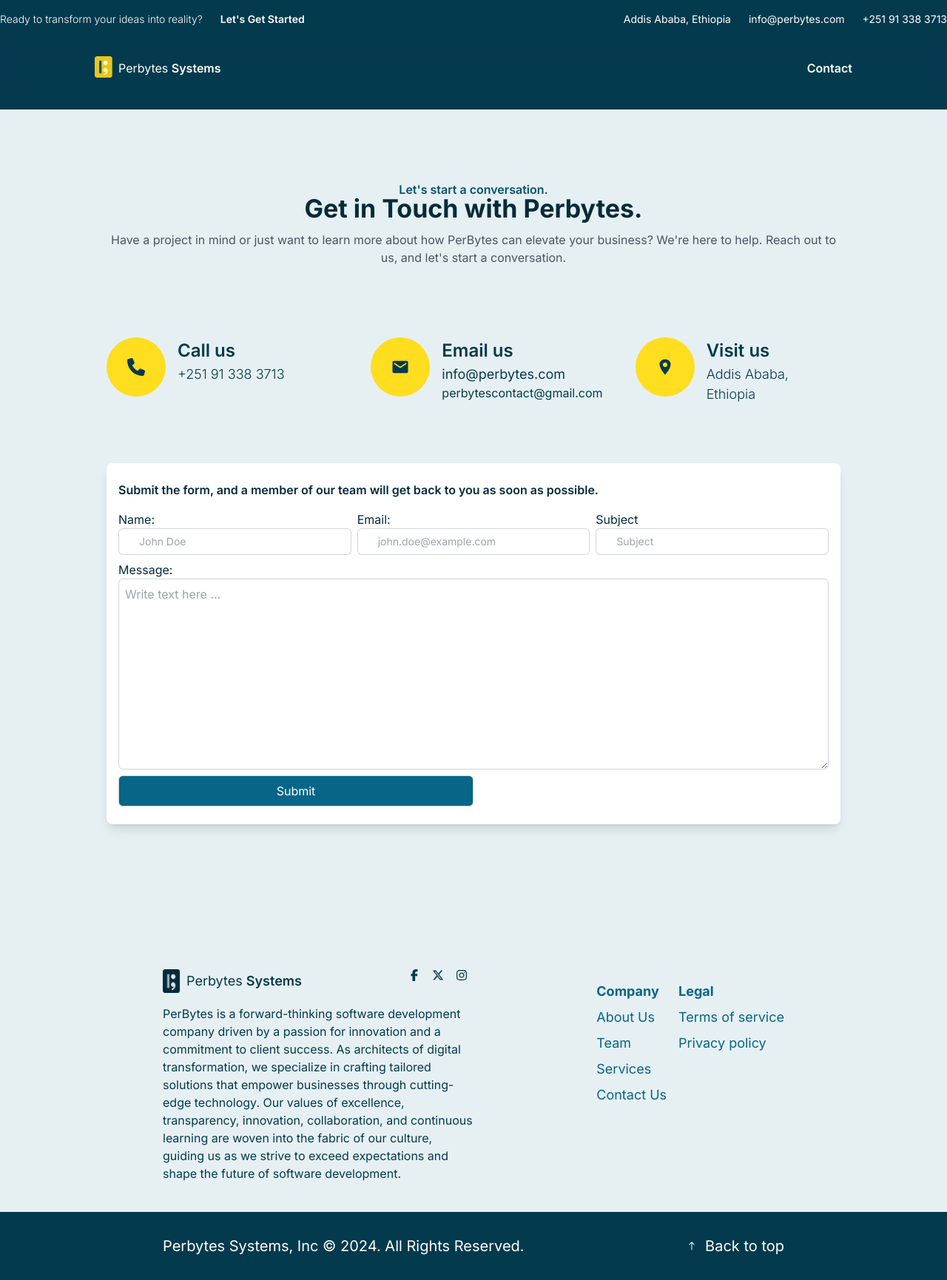
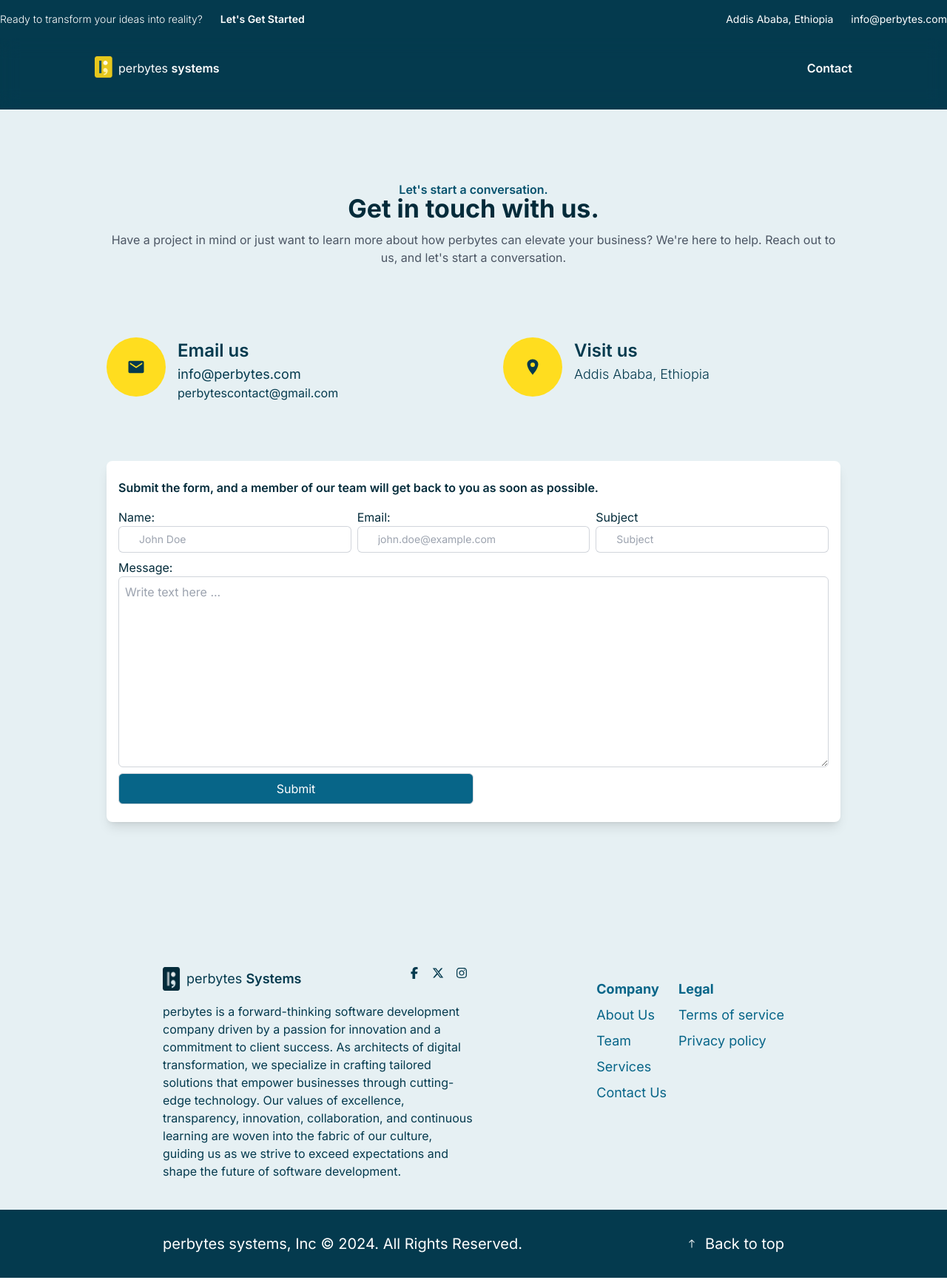
Before and after one commit to perbytes-codespace/perbytes-landing-page, a Next.js app in the folder perbytes/: page /contact in a window 1280 px wide. Shown: the whole page at 74% size. Built offline with nearby package versions, Linux system fonts and the light colour scheme.

Commit message:
minor changes

```diff
--- a/perbytes/app/about/page.tsx
+++ b/perbytes/app/about/page.tsx
@@ -8,7 +8,7 @@ export default function About() {
                     Our Story
                 </p>
                 <p className="px-72">
-                    In the dynamic landscape of technology, PerBytes was conceived in 2023 with a vision to be more than just a software development company. We set out to be architects of change, creators of digital experiences that transcend the ordinary. Our journey began with a handful of passionate individuals determined to redefine how businesses interact with technology.
+                    In the dynamic landscape of technology, perbytes was conceived in 2023 with a vision to be more than just a software development company. We set out to be architects of change, creators of digital experiences that transcend the ordinary. Our journey began with a handful of passionate individuals determined to redefine how businesses interact with technology.
                 </p>
                 <div className="place-self-center rounded-lg border border-2 px-36 my-10">
                     <Image alt="about" width={1000} height={500} src="/about.png" />
@@ -27,7 +27,7 @@ And at the heart of our philosophy is a relentless pursuit of innovation. We don
                     <div className="text-[#032B3A] grid grid-cols-1 gap-2">
                         <p className="text-md font-bold text-[#076588]">Our team</p>
                         <p className="lg:text-[34px] text-lg font-bold">Meet the <span className="text-[#076588]">Team.</span></p>
-                        <p className="leading-[24.3px] px-24">Behind every line of code and every successful project is a team of dedicated professionals. Meet the faces behind PerBytes – a group of passionate individuals with diverse skills and a shared commitment to excellence.</p>
+                        <p className="leading-[24.3px] px-24">Behind every line of code and every successful project is a team of dedicated professionals. Meet the faces behind perbytes – a group of passionate individuals with diverse skills and a shared commitment to excellence.</p>
 
                     </div>
                     <div className="grid grid-cols-3 gap-4"></div>
--- a/perbytes/app/components/footer.tsx
+++ b/perbytes/app/components/footer.tsx
@@ -23,7 +23,7 @@ export const  Footer=() => {
                 <div className="h-8 w-6">
                     <Image className="h-8 w-6" width={50} height={50} src="/footer-logo.png" alt="logo" />
                 </div>
-                <span className="text-lg">Perbytes <span className=" font-semibold">Systems</span></span>
+                <span className="text-lg">perbytes <span className=" font-semibold">Systems</span></span>
             </Link>
             <div className="flex gap-2 items">
                 <div className="h-8 w-6">
@@ -38,7 +38,7 @@ export const  Footer=() => {
             </div>
         </div>
         <p className="text-md">
-            PerBytes is a forward-thinking software development company driven by a passion for innovation and a commitment to client success. As architects of digital transformation, we specialize in crafting tailored solutions that empower businesses through cutting-edge technology. Our values of excellence, transparency, innovation, collaboration, and continuous learning are woven into the fabric of our culture, guiding us as we strive to exceed expectations and shape the future of software development.
+            perbytes is a forward-thinking software development company driven by a passion for innovation and a commitment to client success. As architects of digital transformation, we specialize in crafting tailored solutions that empower businesses through cutting-edge technology. Our values of excellence, transparency, innovation, collaboration, and continuous learning are woven into the fabric of our culture, guiding us as we strive to exceed expectations and shape the future of software development.
         </p>
         </div>
         <div className="flex gap-4 my-4">
@@ -67,7 +67,7 @@ export const  Footer=() => {
         </div>
     </div>
     <div className="flex justify-between py-8 bg-[#043A4E] text-white items-center lg:px-[220px]">
-        <p className="sm:text-xl text-sm">Perbytes Systems, Inc © {year}. <span className='hidden md:inline'>All Rights Reserved.</span></p>
+        <p className="sm:text-xl text-sm">perbytes systems, Inc © {year}. <span className='hidden md:inline'>All Rights Reserved.</span></p>
         <p className="sm:text-xl text-sm cursor-pointer flex gap-2 items-center" onClick={backToTop}>
         <IoIosArrowRoundUp /> Back to top
         </p>
--- a/perbytes/app/components/header.tsx
+++ b/perbytes/app/components/header.tsx
@@ -17,9 +17,7 @@ export const Header = () => {
             <div className="text-sm">
                 <p className="text-sm">info@perbytes.com</p>
             </div>
-            <div className="text-sm">
-                <p className="text-sm">+251 91 338 3713</p>
-            </div>
+
         </div>
     </div>
 </div>
--- a/perbytes/app/components/navbar.tsx
+++ b/perbytes/app/components/navbar.tsx
@@ -14,10 +14,10 @@ export const Navbar = () => {
             <Image src="/logo.png" alt="logo" width={40} height={40} />
           </div>
           <span className="text-white text-md">
-            Perbytes <span className=" font-semibold">Systems</span>
+            perbytes <span className=" font-semibold">systems</span>
           </span>
         </Link>
-        <div className="flex gap-4 items-center text-white divide-x divide-white  text-md font-semibold hidden sm:flex">
+        <div className="gap-4 items-center text-white divide-x divide-white  text-md font-semibold hidden sm:flex">
           {/* <Link href="about.html">About Us</Link> */}
           <Link href="/contact" className="pl-4">
             Contact
--- a/perbytes/app/contact/page.tsx
+++ b/perbytes/app/contact/page.tsx
@@ -41,26 +41,15 @@ export default function Contact() {
         <div className=" text-center">
           <p className="text-md font-semibold text-[#06516D]">Let&apos;s start a conversation. </p>
           <p className="lg:text-[34px] text-lg font-bold text-[#032B3A]">
-            Get in Touch with Perbytes.
+            Get in touch with us.
           </p>
           <p className=" text-gray-600 my-4">
-            Have a project in mind or just want to learn more about how PerBytes
+            Have a project in mind or just want to learn more about how perbytes
             can elevate your business? We&apos;re here to help. Reach out to us, and
             let&apos;s start a conversation.
           </p>
         </div>
-        <div className="grid grid-cols-1 lg:grid-cols-3 gap-[80px] my-10">
-          <div className="flex gap-4">
-            <div className="h-20 w-20 p-10 rounded-full bg-[#FFDD1F] flex justify-center items-center">
-              <span className="text-2xl text-[#043A4E]">
-                 <FaPhone />
-              </span>
-            </div>
-            <div className="flex flex-col text-left">
-              <p className="font-semibold text-[24px] text-[#043A4E]">Call us</p>
-              <p className="text-[18px] font-light text-[#043A4E]">+251 91 338 3713</p>
-            </div>
-          </div>
+        <div className="grid grid-cols-1 lg:grid-cols-2 gap-[80px] my-10">
           <div className="flex gap-4">
             <div className="h-20 w-20 p-10 rounded-full bg-[#FFDD1F] flex justify-center items-center">
               <span className="text-2xl text-[#043A4E]">
--- a/perbytes/app/layout.tsx
+++ b/perbytes/app/layout.tsx
@@ -11,7 +11,7 @@ import { Header } from './components/header';
 import { Footer } from './components/footer';
 
 export const metadata: Metadata = {
-  title: "Perbytes",
+  title: "perbytes",
 };
 
 export default function RootLayout({
@@ -22,7 +22,7 @@ export default function RootLayout({
   return (
     <html lang="en">
       <body className={SyneFont.className}>
-      <main className="bg-[#E6F0F3]">
+      <main className="bg-[#E6F0F3] max-w-screen">
           <Header />
         {children}
         <Footer />
--- a/perbytes/app/page.tsx
+++ b/perbytes/app/page.tsx
@@ -11,17 +11,17 @@ import Link from "next/link";
 
 export default function Home() {
   return (
-    <main className="w-screen">
+    <main className="max-w-screen">
       {/* Hero Section */}
       <div className="bg-[url('/bg-sm.png')] sm:bg-[url('/hero.png')] h-screen flex justify-center align-center text-center">
         <div className=" flex flex-col mt-[10rem]  lg:mt-[15rem] lg:px-[120px] gap-4 text-white px-6">
-          <p className="heading text-4xl font-bold tracking-tight lg:text-8xl text-6xl font-display">
+          <p className="heading font-bold tracking-tight lg:text-8xl text-6xl font-display">
             Providing
             <span className="text-[#FFDD1F]"> innovative solutions</span> to
             various problems in the country.
           </p>
           <p className="font-thin text-gray-300 text-xl md:text-4xl sm:text-5xl  lg:px-[120px]">
-            At the core of Perbytes&apos; ethos is the belief that modern
+            At the core of perbytes&apos; ethos is the belief that modern
             technology, when guided responsibly, can uplift communities and
             bring positive transformation.
           </p>
@@ -32,10 +32,10 @@ export default function Home() {
         <div className="my-32">
           <div className="flex flex-col justify-center text-center items-center gap-2 mx-auto px-6 md:px-[80px] sm:px-[220px]">
             <p className="text-[#032B3A] text-3xl font-semibold">
-              Welcome to PerBytes
+              Welcome to perbytes
             </p>
             <p className="sm:text-2xl text-lg font-light dark:text-gray-500">
-              At PerBytes, we&apos;re not just developers; we&apos;re architects
+              At perbytes, we&apos;re not just developers; we&apos;re architects
               of digital experiences. We breathe life into ideas, turning
               concepts into cutting-edge software solutions. Whether you&apos;re
               a startup looking to disrupt the market or an enterprise seeking
```
